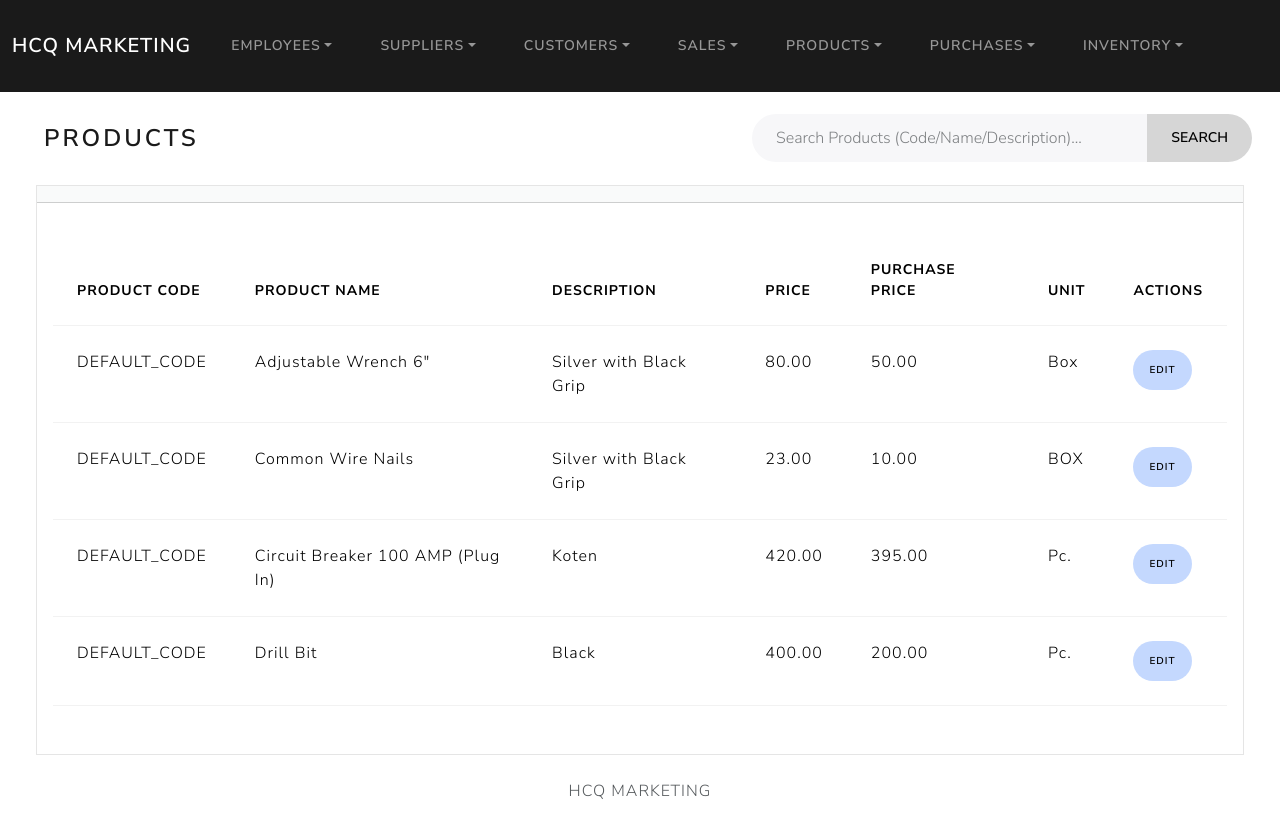
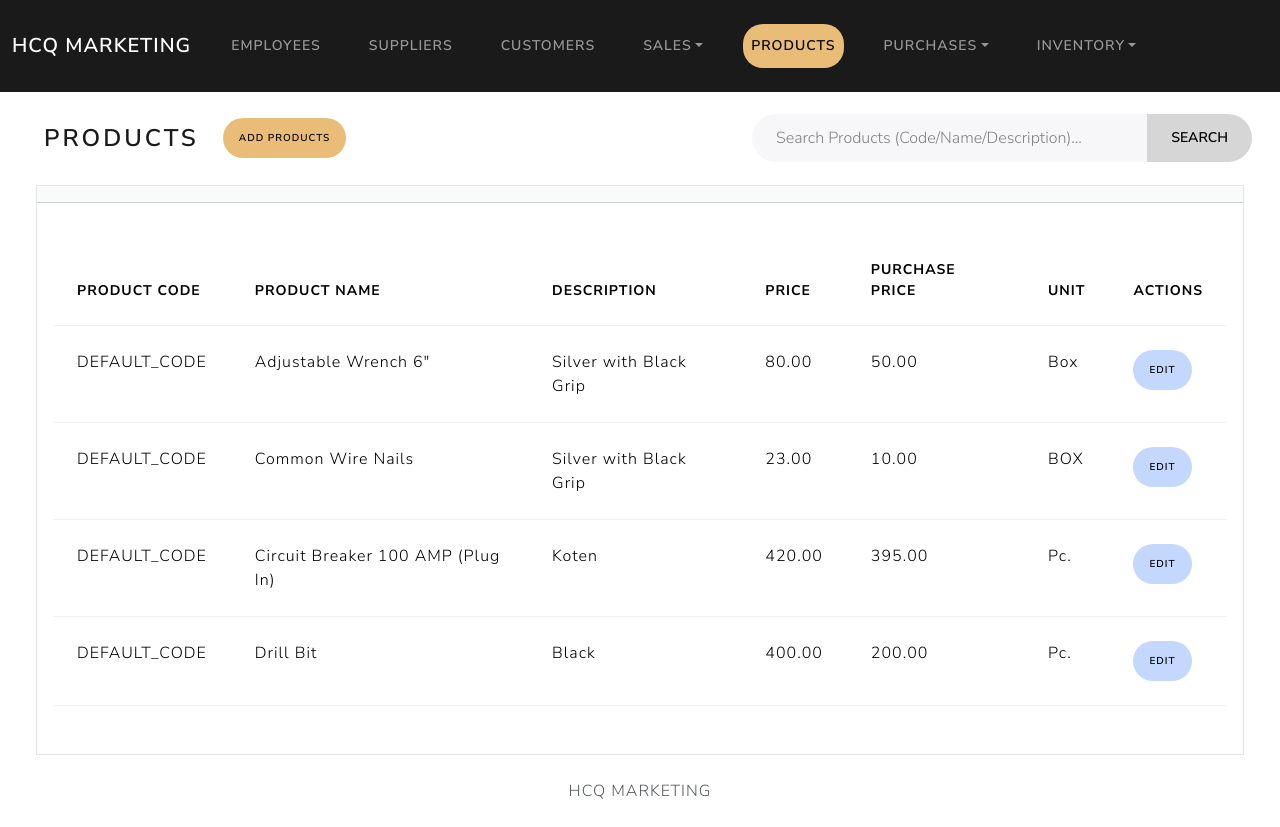
Before and after one commit to krlgarcia/hcqmarketing, a Django app: page /products/index in a window 1280 px wide. Run offline with Django 5.2, Linux system fonts and the light colour scheme; data comes from the database, SQL or seed files in the repository; some libraries are stand-ins or nearby versions.

Commit message:
More UI improvements

```diff
--- a/index/static/css/custom-styles.css
+++ b/index/static/css/custom-styles.css
@@ -3,7 +3,7 @@
     --bs-btn-bg: #C4D8FE !important;
     --bs-bg-opacity: 1 !important;
     --bs-btn-border-color: #C4D8FE !important;
-    --bs-btn-color: #000 !important; /* Dark text */
+    --bs-btn-color: #000 !important;
     border-radius: 20px;
 }
 .btn-edit:hover {
@@ -26,7 +26,19 @@
     --bs-btn-hover-color: #000 !important;
 }
 
-/* Add Button */
+.btn-add {
+    --bs-btn-bg: #E9BD78 !important;
+    --bs-bg-opacity: 1 !important;
+    --bs-btn-border-color: #E9BD78 !important;
+    --bs-btn-color: #000 !important;
+    border-radius: 20px;
+}
+.btn-add:hover {
+    --bs-btn-hover-bg: #D9A65A !important; /* Slightly darker shade */
+    --bs-btn-hover-border-color: #D9A65A !important;
+    --bs-btn-hover-color: #000 !important;
+}
+
 .btn-add-save {
     --bs-btn-bg: #5CB85C !important;
     --bs-bg-opacity: 1 !important;
@@ -40,7 +52,6 @@
     --bs-btn-hover-color: #000 !important;
 }
 
-/* Cancel Button */
 .btn-cancel {
     --bs-btn-bg: #E3E3E3 !important;
     --bs-bg-opacity: 1 !important;
@@ -54,7 +65,6 @@
     --bs-btn-hover-color: #000 !important;
 }
 
-/* Save Button */
 .btn-save {
     --bs-btn-bg: #E9BD78 !important;
     --bs-bg-opacity: 1 !important;
@@ -89,3 +99,9 @@
     background-color: #E9BD78 !important; /* Custom background color for hover */
     --bs-nav-link-hover-color: #000 !important; /* Custom text color for hover */
 }
+
+.navbar .nav-item .nav-link.active {
+    background-color: #E9BD78 !important; /* Active background color */
+    color: #000 !important; /* Active text color */
+    border-radius: 20px !important; /* Ensure consistent rounded corners */
+}
--- a/index/templates/base.html
+++ b/index/templates/base.html
@@ -7,7 +7,7 @@
     <link href="{% static 'css/custom-styles.css' %}" rel="stylesheet">
     <link href="{% static 'css/bootstrap.min.css' %}" rel="stylesheet">
 </head>
-<body class="d-flex flex-column min-vh-100">
+<body class="d-flex flex-column min-vh-100" style="background-color: #fff;">
     <nav class="navbar navbar-expand-lg bg-primary" data-bs-theme="dark">
         <div class="container-fluid">
             <a class="navbar-brand" href="{% url 'index' %}">HCQ MARKETING</a>
@@ -17,29 +17,18 @@
 
             <div class="collapse navbar-collapse" id="navbarColor01">
                 <ul class="navbar-nav me-auto">
-                    <li class="nav-item dropdown">
-                        <a class="nav-link dropdown-toggle" data-bs-toggle="dropdown" href="#" role="button" aria-haspopup="true" aria-expanded="false">Employees</a>
-                        <div class="dropdown-menu">
-                            <a class="dropdown-item" href="{% url 'employees_index' %}">Employees</a>
-                            <a class="dropdown-item" href="{% url 'add_employee' %}">New Employees</a>
-                        </div>
+                    <li class="nav-item">
+                        <a class="nav-link {% if request.resolver_match.url_name == 'employees_index' %}active{% endif %}" href="{% url 'employees_index' %}">Employees</a>
                     </li>
 
-                    <li class="nav-item dropdown">
-                        <a class="nav-link dropdown-toggle" data-bs-toggle="dropdown" href="#" role="button" aria-haspopup="true" aria-expanded="false">Suppliers</a>
-                        <div class="dropdown-menu">
-                            <a class="dropdown-item" href="{% url 'suppliers_index' %}">Suppliers</a>
-                            <a class="dropdown-item" href="{% url 'add_supplier' %}">New Supplier</a>
-                        </div>
+                    <li class="nav-item">
+                        <a class="nav-link {% if request.resolver_match.url_name == 'suppliers_index' %}active{% endif %}" href="{% url 'suppliers_index' %}">Suppliers</a>
                     </li>
 
-                    <li class="nav-item dropdown">
-                        <a class="nav-link dropdown-toggle" data-bs-toggle="dropdown" href="#" role="button" aria-haspopup="true" aria-expanded="false">Customers</a>
-                        <div class="dropdown-menu">
-                            <a class="dropdown-item" href="{% url 'customers_index' %}">Customers</a>
-                            <a class="dropdown-item" href="{% url 'add_customer' %}">New Customer</a>
-                        </div>
+                    <li class="nav-item">
+                        <a class="nav-link {% if request.resolver_match.url_name == 'customers_index' %}active{% endif %}" href="{% url 'customers_index' %}">Customers</a>
                     </li>
+
                     <li class="nav-item dropdown">
                         <a class="nav-link dropdown-toggle" data-bs-toggle="dropdown" href="#" role="button" aria-haspopup="true" aria-expanded="false">Sales</a>
                         <div class="dropdown-menu">
@@ -48,13 +37,11 @@
                             <a class="dropdown-item" href="#">Sales Return</a>
                         </div>
                     </li>
-                    <li class="nav-item dropdown">
-                        <a class="nav-link dropdown-toggle" data-bs-toggle="dropdown" href="#" role="button" aria-haspopup="true" aria-expanded="false">Products</a>
-                        <div class="dropdown-menu">
-                            <a class="dropdown-item" href="{% url 'products_index' %}">Products</a>
-                            <a class="dropdown-item" href="{% url 'add_product' %}">New Product</a>
-                        </div>
+
+                    <li class="nav-item">
+                        <a class="nav-link {% if request.resolver_match.url_name == 'products_index' %}active{% endif %}" href="{% url 'products_index' %}">Products</a>
                     </li>
+
                     <li class="nav-item dropdown">
                         <a class="nav-link dropdown-toggle" data-bs-toggle="dropdown" href="#" role="button" aria-haspopup="true" aria-expanded="false">Purchases</a>
                         <div class="dropdown-menu">
@@ -63,14 +50,12 @@
                         </div>
                     </li>
 
-                    <!-- Add Inventory Dropdown -->
                     <li class="nav-item dropdown">
                         <a class="nav-link dropdown-toggle" data-bs-toggle="dropdown" href="#" role="button" aria-haspopup="true" aria-expanded="false">Inventory</a>
                         <div class="dropdown-menu">
                             <a class="dropdown-item" href="{% url 'inventory:inventory_index' %}">Inventory List</a>
                         </div>
                     </li>
-
                 </ul>
             </div>
         </div>
--- a/products/templates/products/index.html
+++ b/products/templates/products/index.html
@@ -11,12 +11,15 @@
 {% endif %}
 
 <div class="d-flex justify-content-between align-items-center m-3">
-    <h3 class="m-3">Products</h3>
+    <div class="d-flex align-items-center">
+        <h3 class="m-3">Products</h3>
+        <a href="{% url 'add_product' %}" class="btn btn-add btn-sm ms-2">Add Products</a>
+    </div>
         {% if message %}
     <div class="alert alert-info">
         {{ message }}
     </div>
-    {% endif %}
+        {% endif %}
     <form method="get" action="" class="d-flex ms-auto" style="width: 500px;">
         <div class="input-group">
             <input type="text" class="form-control" placeholder="Search Products (Code/Name/Description)..." name="search" style="border-radius: 30px 0 0 30px;">
```
Also changed, not shown: customers/templates/customers/index.html (+5 -2 lines), employees/templates/employees/index.html (+8 -2 lines), suppliers/templates/suppliers/index.html (+5 -2 lines).
